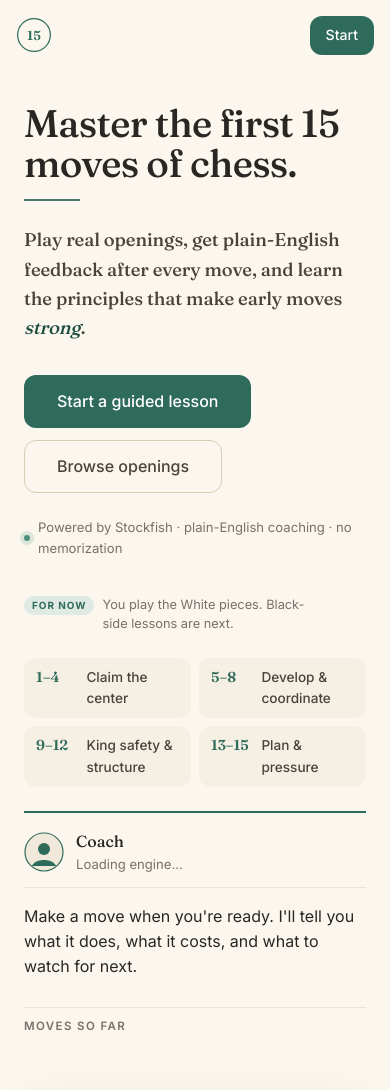
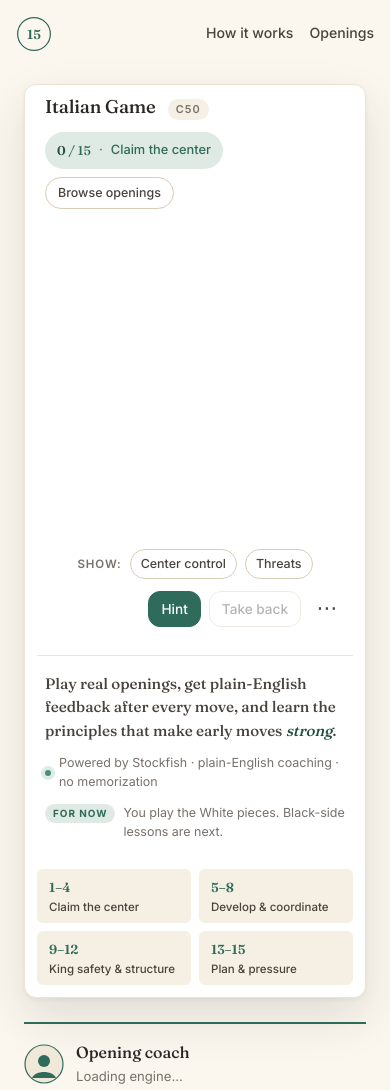
Before and after one commit to MDebayle/first-15-moves, a plain HTML site: page index.html in a window 390 px wide. Shown: the top 1090 px of the page. Drawn offline with Linux system fonts and the light colour scheme; a script that the page names is missing.

Commit message:
Round 4: board-first hero layout
- Move H1 tagline into site-header next to logo (Fraunces, sage rule)
- Delete left hero column entirely
- Board is now the primary hero element: ~750px on 1400 viewport, pushed to left gutter
- Coach panel widens to full right column
- Subhead/trust/roadmap moved to muted caption row beneath board
- Phase stages become inline 4-cell strip below caption
- Browse openings demoted to ghost chip in board header
- Delete 'Start a guided lesson' button entirely (broken for user + redundant: board is the CTA)
- Demote C50 ECO from eyebrow to small chip beside 'Italian Game'
- Rename coach label: 'Coach' -> 'Opening coach'
- Compress 'How it works' from 5 steps to 3 (Move / Verdict / Takeaway)
- Trim closing note to one sentence
- Mobile: board full-width immediately, no hero column above
- Remove btnStartLesson event handler from app.js

```diff
--- a/css/styles.css
+++ b/css/styles.css
@@ -92,19 +92,18 @@ em { font-style: italic; color: var(--ink-900); }
 
 /* ---------- Layout ---------- */
 .page {
-  max-width: 1280px;
+  max-width: 1440px;
   margin: 0 auto;
   padding: 0 var(--space-5) var(--space-8);
 }
 
 .site-header {
-  max-width: 1280px;
+  max-width: 1440px;
   margin: 0 auto;
   padding: var(--space-5);
   display: flex;
   align-items: center;
-  justify-content: space-between;
-  gap: var(--space-4);
+  gap: var(--space-5);
 }
 
 .logo {
@@ -113,6 +112,7 @@ em { font-style: italic; color: var(--ink-900); }
   gap: var(--space-3);
   color: var(--sage-700);
   border: none;
+  flex-shrink: 0;
 }
 .logo-mark { width: 36px; height: 36px; }
 .logo-text {
@@ -123,34 +123,57 @@ em { font-style: italic; color: var(--ink-900); }
   letter-spacing: -0.01em;
 }
 
+/* Header tagline — the H1 lives here, between logo and nav */
+.header-tagline {
+  font-family: var(--font-display);
+  font-size: clamp(1rem, 1.2vw + 0.6rem, 1.35rem);
+  font-weight: 500;
+  letter-spacing: -0.012em;
+  color: var(--ink-900);
+  margin: 0;
+  line-height: 1.2;
+  flex: 1;
+  min-width: 0;
+  padding-left: var(--space-4);
+  border-left: 2px solid var(--sage-700);
+}
+
 .site-nav {
   display: flex;
   gap: var(--space-5);
   font-size: 0.92rem;
   align-items: center;
+  flex-shrink: 0;
 }
 .site-nav a {
   color: var(--ink-700);
   font-weight: 500;
   white-space: nowrap;
 }
-.site-nav .nav-cta {
-  background: var(--sage-700);
-  color: #fff;
-  padding: var(--space-2) var(--space-4);
-  border-radius: var(--radius-md);
-  border-bottom: none;
+
+@media (max-width: 900px) {
+  .header-tagline { font-size: 1rem; padding-left: var(--space-3); }
 }
-.site-nav .nav-cta:hover { background: var(--sage-900); }
 
-@media (max-width: 640px) {
+@media (max-width: 720px) {
   .site-header {
     padding: var(--space-4);
     gap: var(--space-3);
+    flex-wrap: wrap;
   }
   .logo-text { display: none; }
-  .site-nav { gap: var(--space-4); font-size: 0.88rem; }
-  .site-nav a:not(.nav-cta) { display: none; }
+  .header-tagline {
+    order: 3;
+    flex-basis: 100%;
+    font-size: 0.95rem;
+    padding-left: var(--space-3);
+    border-left-width: 2px;
+  }
+  .site-nav { gap: var(--space-4); font-size: 0.88rem; margin-left: auto; }
+}
+
+@media (max-width: 480px) {
+  .header-tagline { display: none; }
 }
 
 .site-footer {
@@ -165,96 +188,23 @@ em { font-style: italic; color: var(--ink-900); }
 
 .panel { padding: var(--space-7) 0; }
 
-/* ---------- HERO (split: copy / board / coach) ---------- */
+/* ---------- HERO (board-first: board / coach) ---------- */
 .hero {
   display: grid;
-  grid-template-columns: minmax(0, 1fr) minmax(0, 1.15fr) minmax(0, 0.85fr);
-  gap: var(--space-7);
+  grid-template-columns: minmax(0, 1.55fr) minmax(0, 1fr);
+  gap: var(--space-6);
   align-items: start;
-  padding-top: var(--space-8);
+  padding-top: var(--space-6);
   padding-bottom: var(--space-8);
 }
 
-@media (max-width: 1180px) {
+@media (max-width: 1080px) {
   .hero {
-    grid-template-columns: minmax(0, 1fr) minmax(0, 1fr);
-    grid-template-areas:
-      "copy   board"
-      "coach  coach";
+    grid-template-columns: 1fr;
+    gap: var(--space-5);
   }
-  .hero-copy  { grid-area: copy; }
-  .hero-board { grid-area: board; }
-  .coach-panel { grid-area: coach; }
 }
 
-@media (max-width: 860px) {
-  .hero {
-    grid-template-columns: 1fr;
-    grid-template-areas:
-      "copy"
-      "board"
-      "coach";
-    gap: var(--space-5);
-    padding-top: var(--space-4);
-  }
-  .hero-title { font-size: clamp(2rem, 7vw, 2.6rem); }
-  .hero-subhead { font-size: 1rem; }
-  .hero-stages { grid-template-columns: 1fr 1fr; max-width: 100%; }
-}
-
-/* Hero copy (left column) */
-.hero-copy { padding-top: var(--space-4); }
-
-.hero-title {
-  font-size: clamp(2.4rem, 3.6vw + 0.6rem, 3.6rem);
-  font-weight: 500;
-  letter-spacing: -0.018em;
-  line-height: 1.05;
-  margin: 0 0 var(--space-4);
-  max-width: 14ch;
-}
-
-/* Editorial rule under the H1 */
-.hero-rule {
-  display: block;
-  width: 56px;
-  height: 2px;
-  background: var(--sage-700);
-  border: 0;
-  margin: var(--space-2) 0 var(--space-5);
-  opacity: 0.9;
-}
-
-.hero-subhead {
-  font-size: 1.15rem;
-  line-height: 1.6;
-  color: var(--ink-700);
-  max-width: 40ch;
-  margin: 0 0 var(--space-6);
-  font-family: var(--font-display);
-  font-weight: 400;
-  letter-spacing: -0.005em;
-}
-.hero-subhead em {
-  font-style: italic;
-  color: var(--sage-900);
-}
-
-.hero-ctas {
-  display: flex;
-  gap: var(--space-3);
-  flex-wrap: wrap;
-  margin-bottom: var(--space-5);
-}
-
-.hero-trust {
-  display: inline-flex;
-  align-items: center;
-  gap: var(--space-2);
-  font-size: 0.82rem;
-  color: var(--ink-500);
-  margin: 0 0 var(--space-6);
-}
 .trust-dot {
   width: 6px; height: 6px;
   border-radius: 50%;
@@ -263,40 +213,89 @@ em { font-style: italic; color: var(--ink-900); }
   flex-shrink: 0;
 }
 
-.hero-stages {
+/* Board caption row — the subhead + trust + roadmap moved under the board */
+.board-caption {
+  margin-top: var(--space-4);
+  padding: 0 var(--space-2);
+  border-top: 1px solid var(--cream-200);
+  padding-top: var(--space-4);
+}
+.board-caption-lede {
+  font-family: var(--font-display);
+  font-size: 1rem;
+  line-height: 1.55;
+  color: var(--ink-700);
+  font-weight: 400;
+  margin: 0 0 var(--space-3);
+  max-width: 58ch;
+  letter-spacing: -0.003em;
+}
+.board-caption-lede em {
+  font-style: italic;
+  color: var(--sage-900);
+}
+.board-caption-meta {
+  display: flex;
+  gap: var(--space-5);
+  flex-wrap: wrap;
+  font-size: 0.8rem;
+  color: var(--ink-500);
+  line-height: 1.5;
+}
+.board-caption-trust {
+  display: inline-flex;
+  align-items: center;
+  gap: var(--space-2);
+}
+.board-caption-roadmap {
+  display: inline-flex;
+  align-items: baseline;
+  gap: var(--space-2);
+}
+
+/* Inline 4-cell phase strip below caption */
+.phase-strip-inline {
   list-style: none;
-  padding: 0;
-  margin: 0;
+  padding: 0 var(--space-2);
+  margin: var(--space-4) 0 0;
   display: grid;
-  grid-template-columns: 1fr 1fr;
+  grid-template-columns: repeat(4, 1fr);
   gap: var(--space-2);
-  max-width: 36ch;
 }
-.hero-stages li {
+.phase-strip-inline li {
   display: flex;
-  align-items: baseline;
-  gap: var(--space-3);
+  flex-direction: column;
+  gap: 2px;
   padding: var(--space-2) var(--space-3);
   background: var(--cream-100);
-  border-radius: var(--radius-md);
+  border-radius: var(--radius-sm);
+}
+.phase-strip-inline .stage-num {
+  font-family: var(--font-display);
+  font-size: 0.82rem;
+  font-weight: 600;
+  color: var(--sage-700);
+}
+.phase-strip-inline .stage-label {
+  font-size: 0.78rem;
+  color: var(--ink-700);
+  font-weight: 500;
+  line-height: 1.3;
 }
 .stage-num {
   font-family: var(--font-display);
-  font-size: 0.9rem;
   font-weight: 600;
   color: var(--sage-700);
-  min-width: 2.4rem;
 }
 .stage-label {
-  font-size: 0.85rem;
   color: var(--ink-700);
   font-weight: 500;
 }
 
-/* Hero board (center column) */
+/* Hero board (left column — primary element) */
 .hero-board {
   background: #fff;
-  padding: var(--space-4);
+  padding: var(--space-5);
   border-radius: var(--radius-lg);
   border: 1px solid var(--cream-200);
   box-shadow: var(--shadow-board);
@@ -312,12 +311,57 @@ em { font-style: italic; color: var(--ink-900); }
   align-items: center;
   gap: var(--space-3);
   padding: 0 var(--space-2);
+  flex-wrap: wrap;
 }
-.hero-board-meta .eyebrow { margin: 0 0 2px; font-size: 0.68rem; }
+.hero-board-meta {
+  display: inline-flex;
+  align-items: baseline;
+  gap: var(--space-3);
+  min-width: 0;
+}
 .hero-board-meta .opening-title {
-  font-size: 1.15rem;
+  font-size: 1.35rem;
   font-weight: 500;
   margin: 0;
+  color: var(--ink-900);
+  letter-spacing: -0.01em;
+}
+.eco-chip {
+  font-size: 0.68rem;
+  font-weight: 600;
+  letter-spacing: 0.1em;
+  color: var(--ink-500);
+  background: var(--cream-100);
+  padding: 2px 8px;
+  border-radius: 999px;
+  font-family: var(--font-body);
+}
+
+.hero-board-header-right {
+  display: inline-flex;
+  align-items: center;
+  gap: var(--space-2);
+  flex-wrap: wrap;
+  justify-content: flex-end;
+}
+
+.board-chip-browse {
+  font: inherit;
+  font-size: 0.78rem;
+  font-weight: 500;
+  color: var(--ink-700);
+  background: transparent;
+  border: 1px solid var(--cream-300);
+  padding: 5px 12px;
+  border-radius: 999px;
+  cursor: pointer;
+  transition: background 0.15s ease, border-color 0.15s ease, color 0.15s ease;
+  white-space: nowrap;
+}
+.board-chip-browse:hover {
+  border-color: var(--sage-700);
+  color: var(--sage-900);
+  background: var(--sage-100);
 }
 
 .phase-chip {
@@ -417,8 +461,8 @@ em { font-style: italic; color: var(--ink-900); }
   min-width: 0;
 }
 
-@media (max-width: 1180px) {
-  /* On tablet the coach spans both columns below the board — a top rule reads better */
+@media (max-width: 1080px) {
+  /* On tablet the coach drops below the board — switch to top rule */
   .coach-panel {
     border-left: 0;
     border-top: 2px solid var(--sage-700);
@@ -796,17 +840,7 @@ em { font-style: italic; color: var(--ink-900); }
 
 /* ---------- Round 2 upgrades ---------- */
 
-/* "For now — White only" roadmap note */
-.hero-roadmap {
-  display: inline-flex;
-  align-items: baseline;
-  gap: var(--space-2);
-  font-size: 0.8rem;
-  color: var(--ink-500);
-  margin: 0 0 var(--space-5);
-  max-width: 36ch;
-  line-height: 1.5;
-}
+/* "For now" roadmap tag — used in board caption */
 .roadmap-tag {
   font-family: var(--font-body);
   font-size: 0.62rem;
@@ -1112,17 +1146,19 @@ em { font-style: italic; color: var(--ink-900); }
 /* Hide preplay-only content once the user has made a move */
 body.has-played .preplay-only { display: none; }
 
-/* ---------- Mobile: coach above board, comfortable board width ---------- */
+/* ---------- Mobile: board first, then coach below, then caption + phase strip ---------- */
+@media (max-width: 1080px) {
+  .hero-board-header-right {
+    width: 100%;
+    justify-content: space-between;
+  }
+}
+
 @media (max-width: 860px) {
-  .hero {
-    grid-template-areas:
-      "copy"
-      "coach"
-      "board";
-  }
-  .board-wrap { width: min(85vw, 480px); margin: 0 auto; }
+  .board-wrap { width: 100%; margin: 0 auto; }
   .overlay-toolbar { justify-content: center; }
-  .hero-board { width: 100%; }
+  .hero-board { width: 100%; padding: var(--space-3); }
+  .hero-board-meta .opening-title { font-size: 1.15rem; }
   .coach-panel {
     border-left: 0;
     border-top: 2px solid var(--sage-700);
@@ -1130,6 +1166,18 @@ body.has-played .preplay-only { display: none; }
   }
   .history-annotated { font-size: 0.92rem; }
   .history-row { padding: var(--space-3); }
+  .phase-strip-inline {
+    grid-template-columns: 1fr 1fr;
+  }
+  .board-caption-meta { gap: var(--space-3); font-size: 0.78rem; }
+  .board-caption-lede { font-size: 0.95rem; }
+}
+
+@media (max-width: 480px) {
+  .hero { padding-top: var(--space-4); }
+  .hero-board { padding: var(--space-3); border-radius: var(--radius-md); }
+  .phase-strip-inline { padding: 0; }
+  .phase-strip-inline .stage-label { font-size: 0.72rem; }
 }
 
 /* ================================================================
--- a/index.html
+++ b/index.html
@@ -39,55 +39,29 @@
         </svg>
         <span class="logo-text">The First 15 Moves</span>
       </a>
+      <h1 class="header-tagline">Master the first 15 moves of chess.</h1>
       <nav class="site-nav">
         <a href="#how">How it works</a>
         <a href="#openings">Openings</a>
-        <a href="#hero-board" class="nav-cta">Start</a>
       </nav>
     </header>
 
     <main class="page">
-      <!-- HERO: split layout, live board on the right -->
-      <section id="landing" class="panel hero" aria-label="Start a lesson">
-        <div class="hero-copy">
-          <h1 class="hero-title">Master the first 15 moves of chess.</h1>
-          <hr class="hero-rule" aria-hidden="true" />
-          <p class="hero-subhead">
-            Play real openings, get plain-English feedback after every move, and learn the principles that make early moves <em>strong</em>.
-          </p>
-
-          <div class="hero-ctas">
-            <button class="btn-primary btn-lg" id="btnStartLesson" type="button">Start a guided lesson</button>
-            <button class="btn-ghost btn-lg" id="btnPickOpening" type="button">Browse openings</button>
-          </div>
-
-          <p class="hero-trust">
-            <span class="trust-dot" aria-hidden="true"></span>
-            <span>Powered by Stockfish · plain-English coaching · no memorization</span>
-          </p>
-          <p class="hero-roadmap">
-            <span class="roadmap-tag">For now</span>
-            You play the White pieces. Black-side lessons are next.
-          </p>
-
-          <ul class="hero-stages" aria-label="The four stages of an opening">
-            <li><span class="stage-num">1–4</span><span class="stage-label">Claim the center</span></li>
-            <li><span class="stage-num">5–8</span><span class="stage-label">Develop &amp; coordinate</span></li>
-            <li><span class="stage-num">9–12</span><span class="stage-label">King safety &amp; structure</span></li>
-            <li><span class="stage-num">13–15</span><span class="stage-label">Plan &amp; pressure</span></li>
-          </ul>
-        </div>
-
+      <!-- HERO: board-first layout — board is the primary element, coach on the right -->
+      <section id="landing" class="panel hero" aria-label="Play the opening">
         <div class="hero-board" id="hero-board">
           <div class="hero-board-header">
             <div class="hero-board-meta">
-              <p class="eyebrow" id="openingEco">C50</p>
               <h2 class="opening-title" id="openingTitle">Italian Game</h2>
+              <span class="eco-chip" id="openingEco">C50</span>
             </div>
-            <div class="phase-chip" id="phaseChip" aria-live="polite">
-              <span class="phase-chip-move"><span id="moveCounter">0</span><span class="phase-chip-total"> / 15</span></span>
-              <span class="phase-chip-divider" aria-hidden="true">·</span>
-              <span class="phase-chip-stage" id="phaseStage">Claim the center</span>
+            <div class="hero-board-header-right">
+              <div class="phase-chip" id="phaseChip" aria-live="polite">
+                <span class="phase-chip-move"><span id="moveCounter">0</span><span class="phase-chip-total"> / 15</span></span>
+                <span class="phase-chip-divider" aria-hidden="true">·</span>
+                <span class="phase-chip-stage" id="phaseStage">Claim the center</span>
+              </div>
+              <button class="board-chip-browse" id="btnPickOpening" type="button">Browse openings</button>
             </div>
           </div>
 
@@ -119,6 +93,31 @@
               </div>
             </div>
           </div>
+
+          <!-- Caption row: subhead + trust + roadmap, muted, under the board -->
+          <div class="board-caption preplay-only">
+            <p class="board-caption-lede">
+              Play real openings, get plain-English feedback after every move, and learn the principles that make early moves <em>strong</em>.
+            </p>
+            <div class="board-caption-meta">
+              <span class="board-caption-trust">
+                <span class="trust-dot" aria-hidden="true"></span>
+                Powered by Stockfish · plain-English coaching · no memorization
+              </span>
+              <span class="board-caption-roadmap">
+                <span class="roadmap-tag">For now</span>
+                You play the White pieces. Black-side lessons are next.
+              </span>
+            </div>
+          </div>
+
+          <!-- Inline 4-cell phase strip below caption -->
+          <ul class="phase-strip-inline preplay-only" aria-label="The four stages of an opening">
+            <li><span class="stage-num">1–4</span><span class="stage-label">Claim the center</span></li>
+            <li><span class="stage-num">5–8</span><span class="stage-label">Develop &amp; coordinate</span></li>
+            <li><span class="stage-num">9–12</span><span class="stage-label">King safety &amp; structure</span></li>
+            <li><span class="stage-num">13–15</span><span class="stage-label">Plan &amp; pressure</span></li>
+          </ul>
         </div>
 
         <aside class="coach-panel" aria-label="Coach feedback">
@@ -131,7 +130,7 @@
               </svg>
             </div>
             <div>
-              <p class="coach-name">Coach</p>
+              <p class="coach-name">Opening coach</p>
               <p class="coach-status" id="coachStatus">Loading engine…</p>
             </div>
           </div>
@@ -300,36 +299,22 @@
           <li>
             <span class="how-num">1</span>
             <div>
-              <h3>Play a move</h3>
-              <p>Drag or click a piece. The board accepts any legal move — we won't force you into a script.</p>
+              <h3>Move</h3>
+              <p>Drag or click a piece. Any legal move — we won't force you into a script.</p>
             </div>
           </li>
           <li>
             <span class="how-num">2</span>
             <div>
-              <h3>Get a verdict</h3>
-              <p>Two axes, plain English. <span class="term" data-term="book">Theory<span class="tt">A known move from established opening theory.</span></span> status plus a quality read — Strong, Playable, Inaccuracy, Mistake, or Blunder.</p>
+              <h3>Verdict</h3>
+              <p>Two axes, plain English. <span class="term" data-term="book">Theory<span class="tt">A known move from established opening theory.</span></span> status plus a quality read — Strong, Playable, Inaccuracy, Mistake, or Blunder — with the principle each move supports or breaks.</p>
             </div>
           </li>
           <li>
             <span class="how-num">3</span>
             <div>
-              <h3>See the principles</h3>
-              <p>Each move is tagged with the ideas it supports or breaks: center, development, king safety, tempo.</p>
-            </div>
-          </li>
-          <li>
-            <span class="how-num">4</span>
-            <div>
-              <h3>Finish 15 moves</h3>
-              <p>Complete the opening phase. The computer plays a real reply at each step, not a softball.</p>
-            </div>
-          </li>
-          <li>
-            <span class="how-num">5</span>
-            <div>
-              <h3>Take a lesson away</h3>
-              <p>The recap names what you did well, where you drifted, and the one idea worth remembering next time.</p>
+              <h3>Takeaway</h3>
+              <p>Finish all 15 moves and the recap names one rule worth remembering next game.</p>
             </div>
           </li>
         </ol>
@@ -338,10 +323,7 @@
       <!-- Closing note (hidden once the user starts playing) -->
       <section class="panel about preplay-only" id="aboutSection">
         <p class="about-lede">
-          A good opening won't win every game, but a bad opening makes every game harder. Most players don't lose the opening because they failed to memorize — they lose it because they didn't understand what each early move was <em>for</em>.
-        </p>
-        <p class="about-lede about-lede-muted">
-          This site pairs Stockfish with hand-written theory notes. The engine checks the math. The coach explains the meaning.
+          Most players don't lose the opening because they failed to memorize — they lose it because they didn't understand what each early move was <em>for</em>.
         </p>
       </section>
     </main>
--- a/js/app.js
+++ b/js/app.js
@@ -1220,17 +1220,6 @@ const btnThreats = document.getElementById("btnOverlayThreats");
 if (btnCenter) btnCenter.addEventListener("click", () => toggleOverlay("center"));
 if (btnThreats) btnThreats.addEventListener("click", () => toggleOverlay("threats"));
 
-// Primary CTA: if a session is in progress, focus the board; otherwise start fresh
-document.getElementById("btnStartLesson").addEventListener("click", () => {
-  if (state.ply === 0) {
-    // No-op — the board is already ready to accept a move. Just focus.
-    document.getElementById("hero-board").scrollIntoView({ behavior: "smooth", block: "center" });
-  } else {
-    // Mid-session: confirm-style restart is overkill; just restart the current opening
-    startGame(state.openingId);
-  }
-});
-
 // Kick things off: auto-start with the default opening so the board is live on load
 renderOpeningCards();
 startGame(DEFAULT_OPENING_ID);
```
